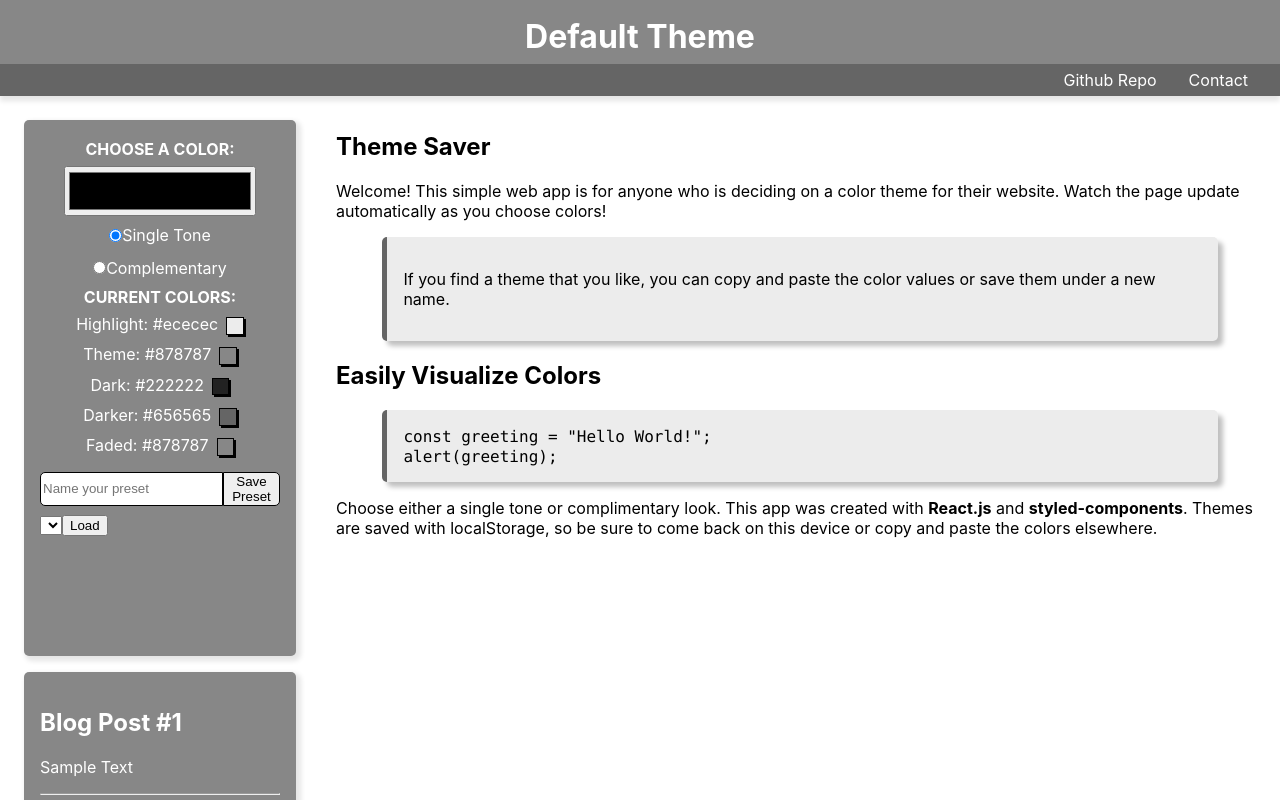
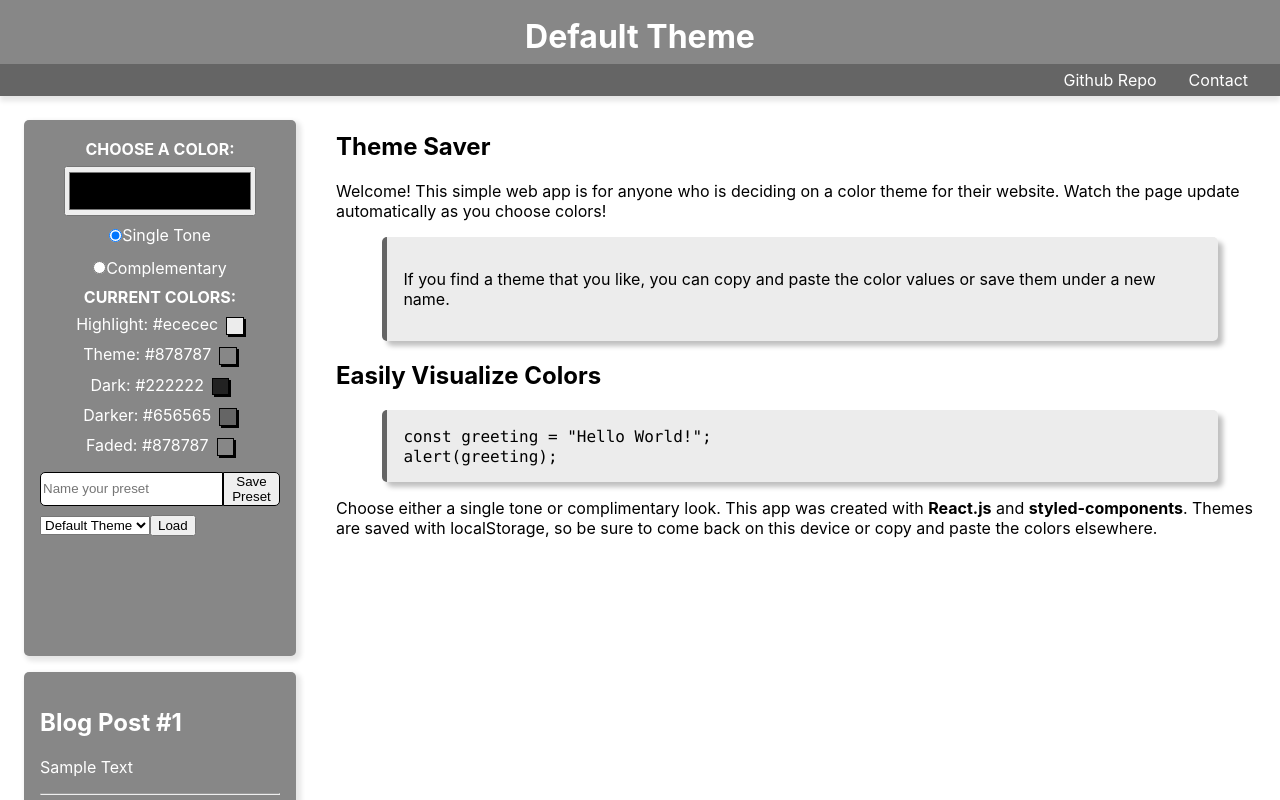
Before and after one commit to johnrdoty92/react-theme-saver, a React (Create React App) app: page / in a window 1280 px wide. Shown: the top 800 px of the page. Built offline with nearby package versions, Linux system fonts and the light colour scheme.

Commit message:
dropdown list done

```diff
--- a/src/App.js
+++ b/src/App.js
@@ -21,6 +21,7 @@ class App extends Component {
         shadow2: "#656565",
         faded: "#878787",
       },
+      themes: ["Default Theme"],
     };
   }
   componentDidMount() {
@@ -29,6 +30,10 @@ class App extends Component {
       localStorage.setItem("themes", JSON.stringify(defaultTheme));
     } else {
       console.log("Default is already set");
+      const themes = JSON.parse(localStorage.themes).map(
+        (theme) => theme.themeName
+      );
+      this.setState({ themes: themes });
     }
   }
 
@@ -42,9 +47,10 @@ class App extends Component {
       alert("A theme with that name already exists");
       return;
     }
-    //Theme name is good, so set state
+    //Theme name is good, so push name into themes array and set state
     await this.setState({
       themeName: themeName,
+      themes: this.state.themes.concat([themeName]),
     });
     //And save into localStorage
     themes.push(this.state);
@@ -77,6 +83,7 @@ class App extends Component {
           onChange={this.handleChange}
           onClickLoad={this.handleLoad}
           colors={colors}
+          themeNames={this.state.themes}
         />
         <Aside colors={colors} />
         <Post colors={colors} />
--- a/src/components/Controller.js
+++ b/src/components/Controller.js
@@ -4,7 +4,10 @@ import ThemeListEditor from "./ThemeListEditor";
 const Controller = (props) => {
   const themesController =
     typeof Storage !== "undefined" ? (
-      <ThemeListEditor onClickLoad={props.onClickLoad} />
+      <ThemeListEditor
+        onClickLoad={props.onClickLoad}
+        themeNames={props.themeNames}
+      />
     ) : (
       <p>Sorry, your browser does not support localStorage</p>
     );
--- a/src/components/ThemeListEditor.js
+++ b/src/components/ThemeListEditor.js
@@ -1,6 +1,10 @@
 import { FlexColumn, FlexRow } from "./StyledComponents";
 
 const ThemeListEditor = (props) => {
+  const themes = props.themeNames.map((theme) => {
+    return <option value="theme">{theme}</option>;
+  });
+
   return (
     <div>
       <div className="submit-area">
@@ -8,7 +12,7 @@ const ThemeListEditor = (props) => {
         <button type="submit">Save Preset</button>
       </div>
       <div>
-        <select></select>
+        <select>{themes}</select>
         <button type="button" onClick={props.onClickLoad}>
           Load
         </button>
```
